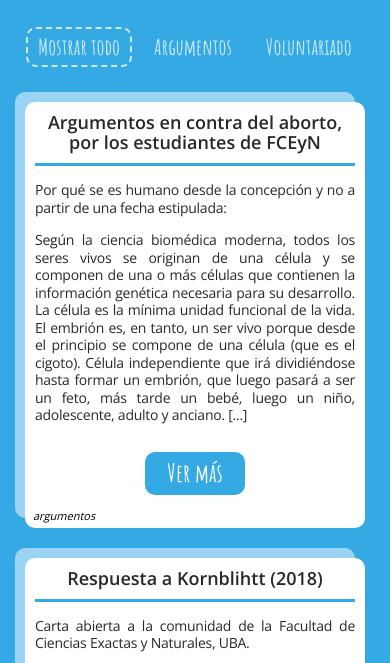
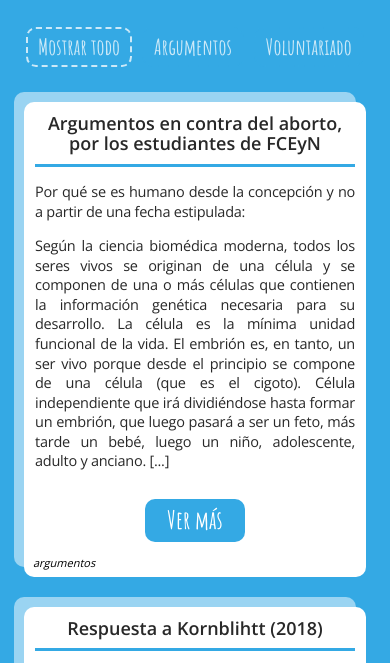
Before and after one commit to ubaxlavida/ubaxlavida, a plain HTML site: page index.html in a window 390 px wide. Shown: the part 129-792 px from the top of the page. Drawn offline with nearby package versions, Linux system fonts and the light colour scheme.

Commit message:
Otro ajuste

```diff
--- a/css/main.css
+++ b/css/main.css
@@ -464,7 +464,7 @@ nav a:hover {
   }
 
   .card, .card_mediana, .card_grande {
-    padding: 10px;
+    padding: 11px;
     margin: 15px;
 
     /* custom */
@@ -475,8 +475,13 @@ nav a:hover {
     font-size: 11px;
   }
 
+  #filtro {
+    margin-top: 0;
+    margin-bottom: 18px;
+  }
+
   #filtro li {
-    margin: 0 5px 20px 5px;
+    margin: 0 5px 2px 5px;
     font-size: 22px;
     padding: 5px 10px;
   }
@@ -487,8 +492,8 @@ nav a:hover {
   }
 
   .card p, .card_mediana p, .card_mediana li, .card_grande p, .card_grande li {
-
-    font-size: 14px;
+    line-height: 1.35;
+    font-size: 14.5px;
 
   }
 
```
